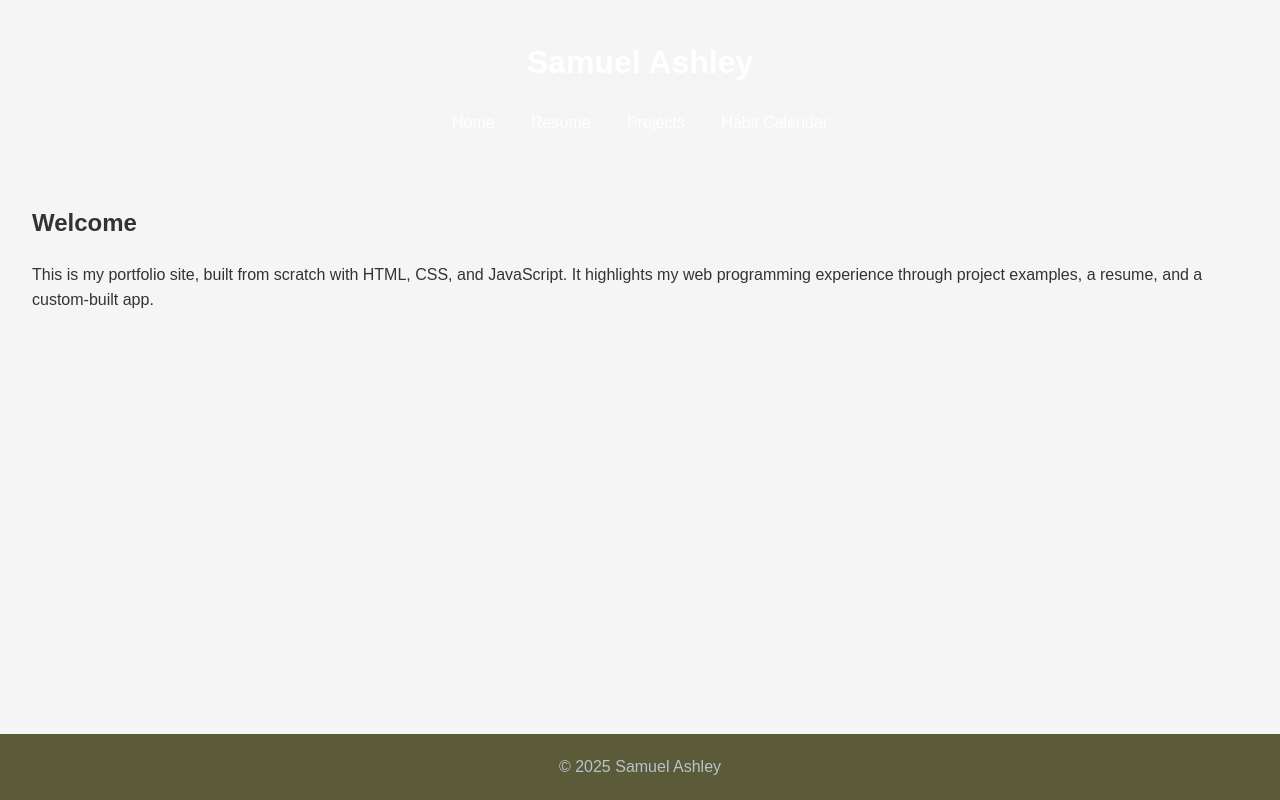
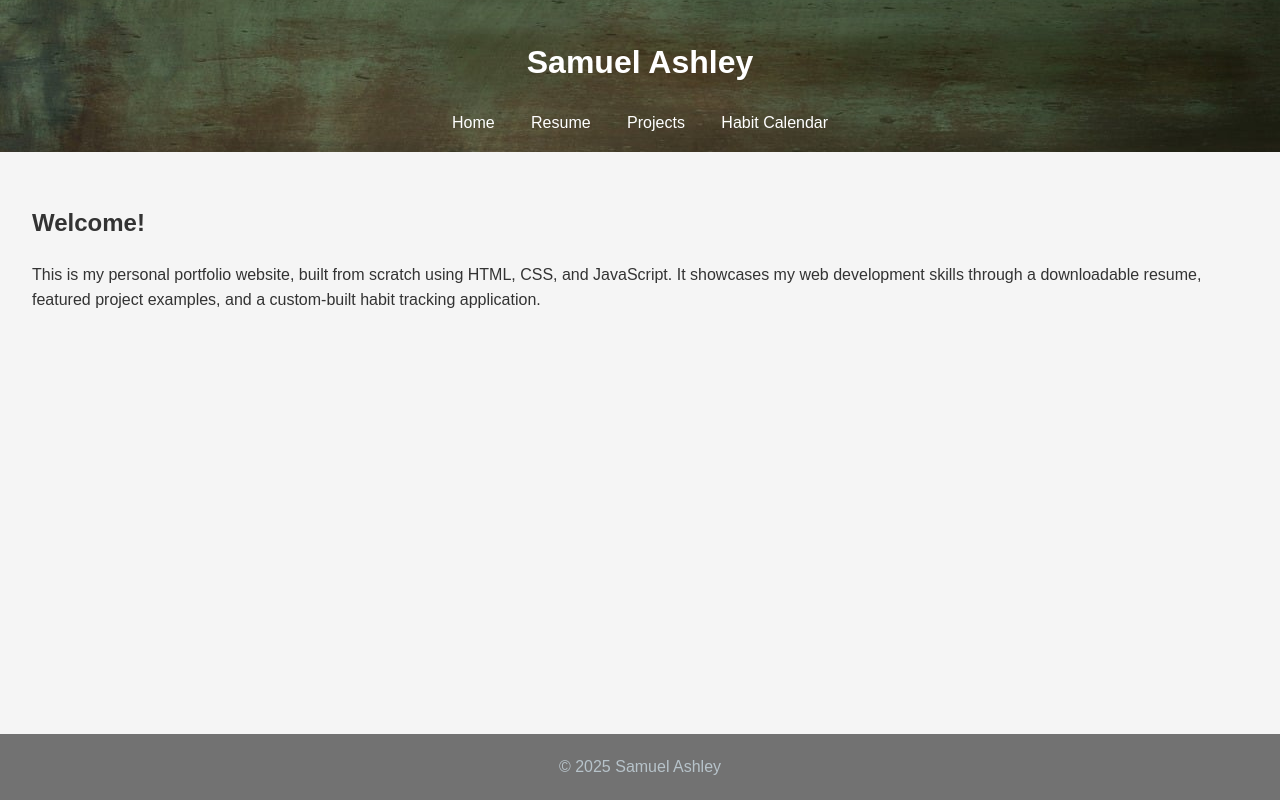
Before and after one commit to SamuelA67/samuel-ashley-portfolio, a plain HTML site: page index.html in a window 1280 px wide. Drawn offline with Linux system fonts and the light colour scheme.

Commit message:
Add files via upload

```diff
--- a/CSS/style.css
+++ b/CSS/style.css
@@ -26,7 +26,7 @@ body {
 header {
   /* free banner image from pixelbay
   https://pixabay.com/illustrations/banner-header-homepage-halloween-1756639/ */
-  background: url('/SamuelsSchoolWork/CapstoneProject/CSS/Banner/rustic-banner.jpg') no-repeat center center;
+  background: url('../CSS/Banner/rustic-banner.jpg') no-repeat center center;
   background-size: cover;
   color: white;
   padding: 1em;
@@ -46,7 +46,7 @@ main {
 
 footer {
   text-align: center;
-  background:	#5b5b39;
+  background:	#727272;
   padding: 4px;
   color: #b7c3ca
 }
@@ -56,7 +56,6 @@ footer {
 /* RESUME PAGE */
 .download-btn {
   display: inline-block;
-  margin: 1em 0;
   padding: 0.7em 1.2em;
   background-color: #FF0000;  /*  made it a pdf red */
   color: #fff;
--- a/index.html
+++ b/index.html
@@ -21,8 +21,8 @@
 
   <main>
     <section>
-      <h2>Welcome</h2>
-      <p>This is my portfolio site, built from scratch with HTML, CSS, and JavaScript. It highlights my web programming experience through project examples, a resume, and a custom-built app.</p>
+      <h2>Welcome!</h2>
+      <p>This is my personal portfolio website, built from scratch using HTML, CSS, and JavaScript. It showcases my web development skills through a downloadable resume, featured project examples, and a custom-built habit tracking application.</p>
     </section>
   </main>
 
```
Also changed, not shown: projects.html (+15 -15 lines), 1 other file.
